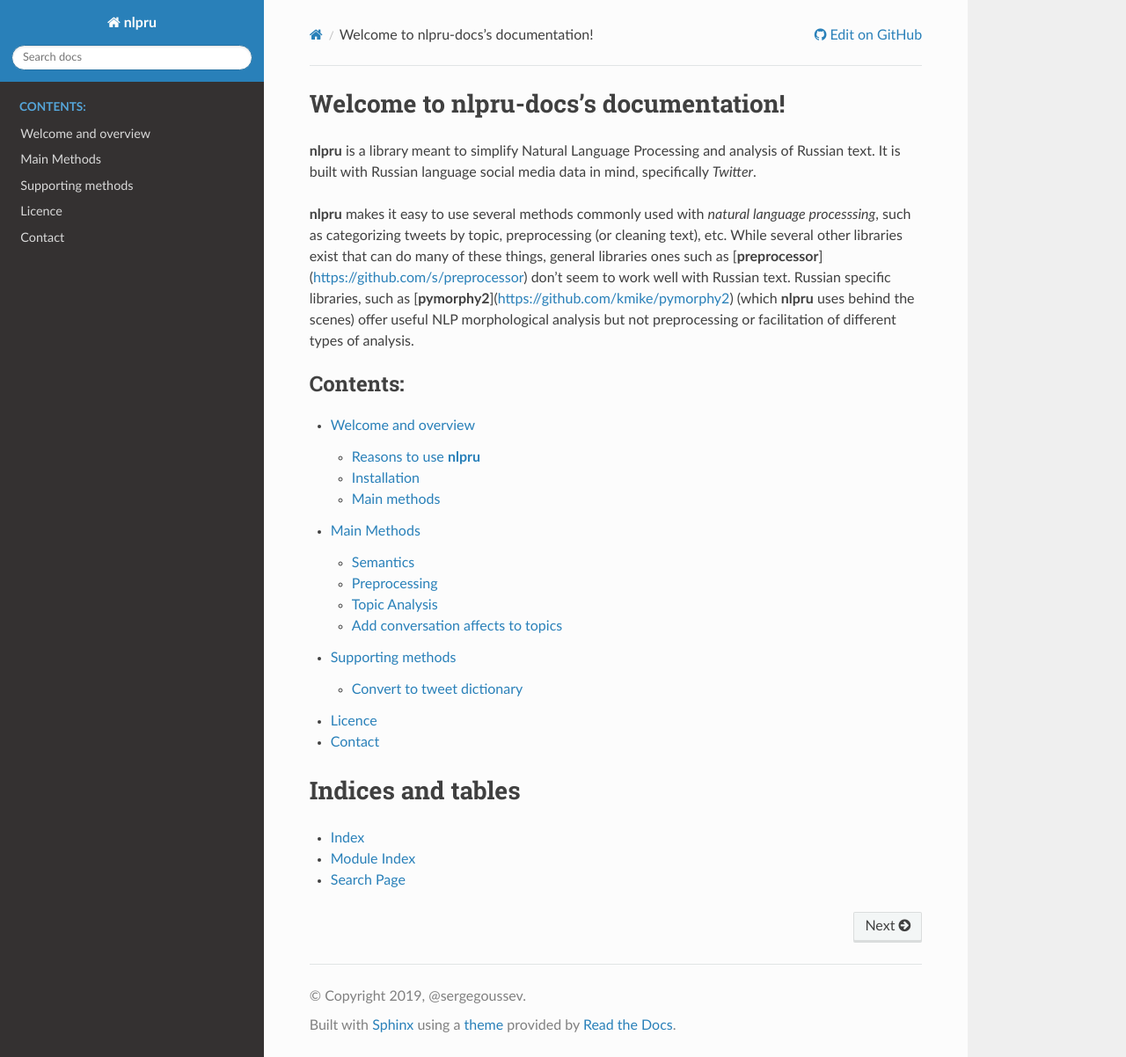
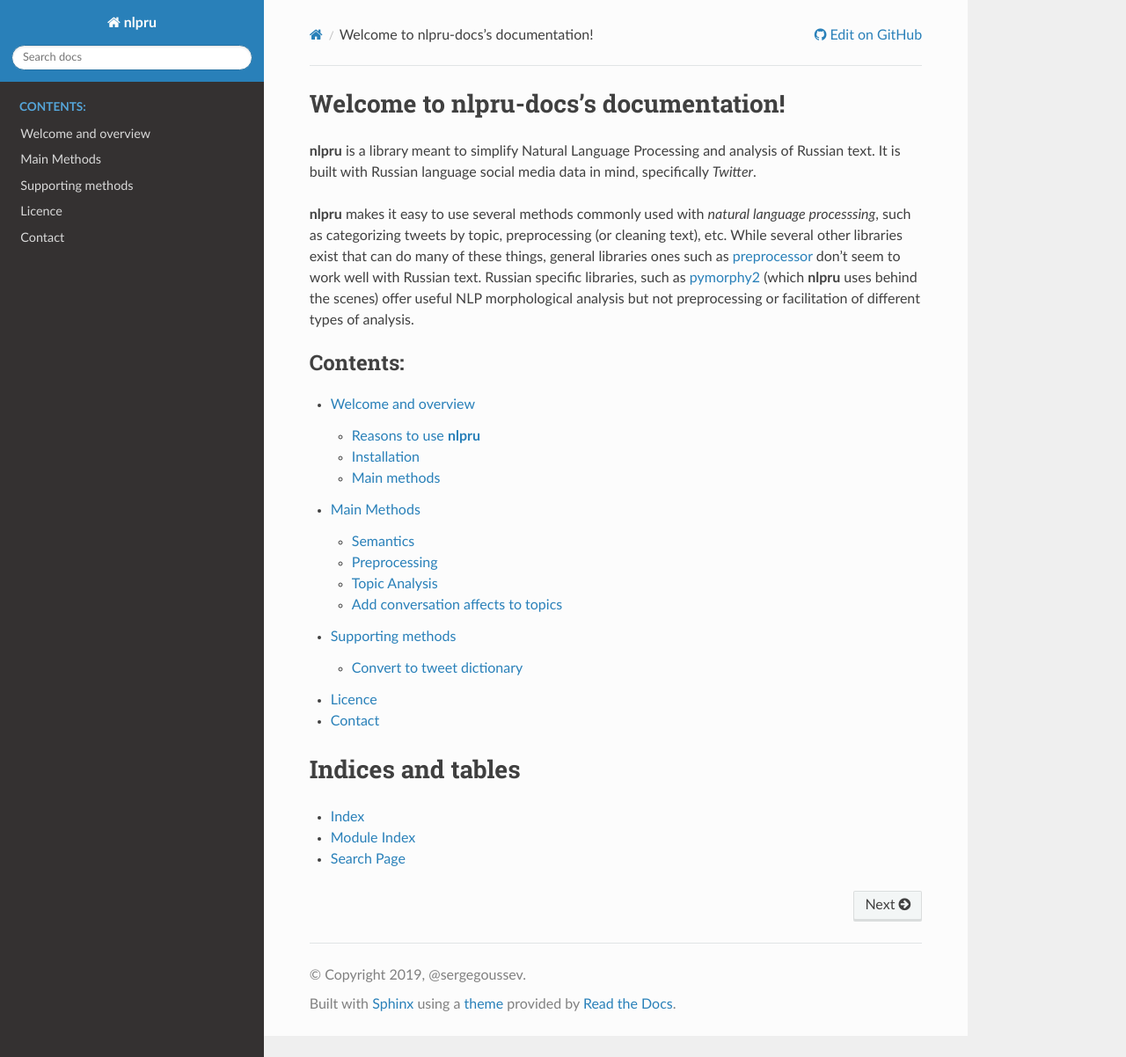
Before and after one commit to sergegoussev/nlpru-docs, a Sphinx documentation site: the page built from docs/source/index.rst, in a window 1280 px wide and 1202 px high. Shown: the whole window at 88% size. Built offline with Sphinx 7.4.7 and the Read the Docs theme 2.0.0, drawn with Linux system fonts in a browser that asks for light colours.

Commit message:
links updated

```diff
--- a/docs/source/index.rst
+++ b/docs/source/index.rst
@@ -3,7 +3,7 @@
 
 **nlpru** is a library meant to simplify Natural Language Processing and analysis of Russian text. It is built with Russian language social media data in mind, specifically *Twitter*.
 
-**nlpru** makes it easy to use several methods commonly used with *natural language processsing*, such as categorizing tweets by topic, preprocessing (or cleaning text), etc. While several other libraries exist that can do many of these things, general libraries ones such as [**preprocessor**](https://github.com/s/preprocessor) don't seem to work well with Russian text. Russian specific libraries, such as [**pymorphy2**](https://github.com/kmike/pymorphy2) (which **nlpru** uses behind the scenes) offer useful NLP morphological analysis but not preprocessing or facilitation of different types of analysis.
+**nlpru** makes it easy to use several methods commonly used with *natural language processsing*, such as categorizing tweets by topic, preprocessing (or cleaning text), etc. While several other libraries exist that can do many of these things, general libraries ones such as `preprocessor <https://github.com/s/preprocessor>`_ don't seem to work well with Russian text. Russian specific libraries, such as `pymorphy2 <https://github.com/kmike/pymorphy2>`_ (which **nlpru** uses behind the scenes) offer useful NLP morphological analysis but not preprocessing or facilitation of different types of analysis.
 
 .. toctree::
    :maxdepth: 2
```
Also changed, not shown: 5 other files.
